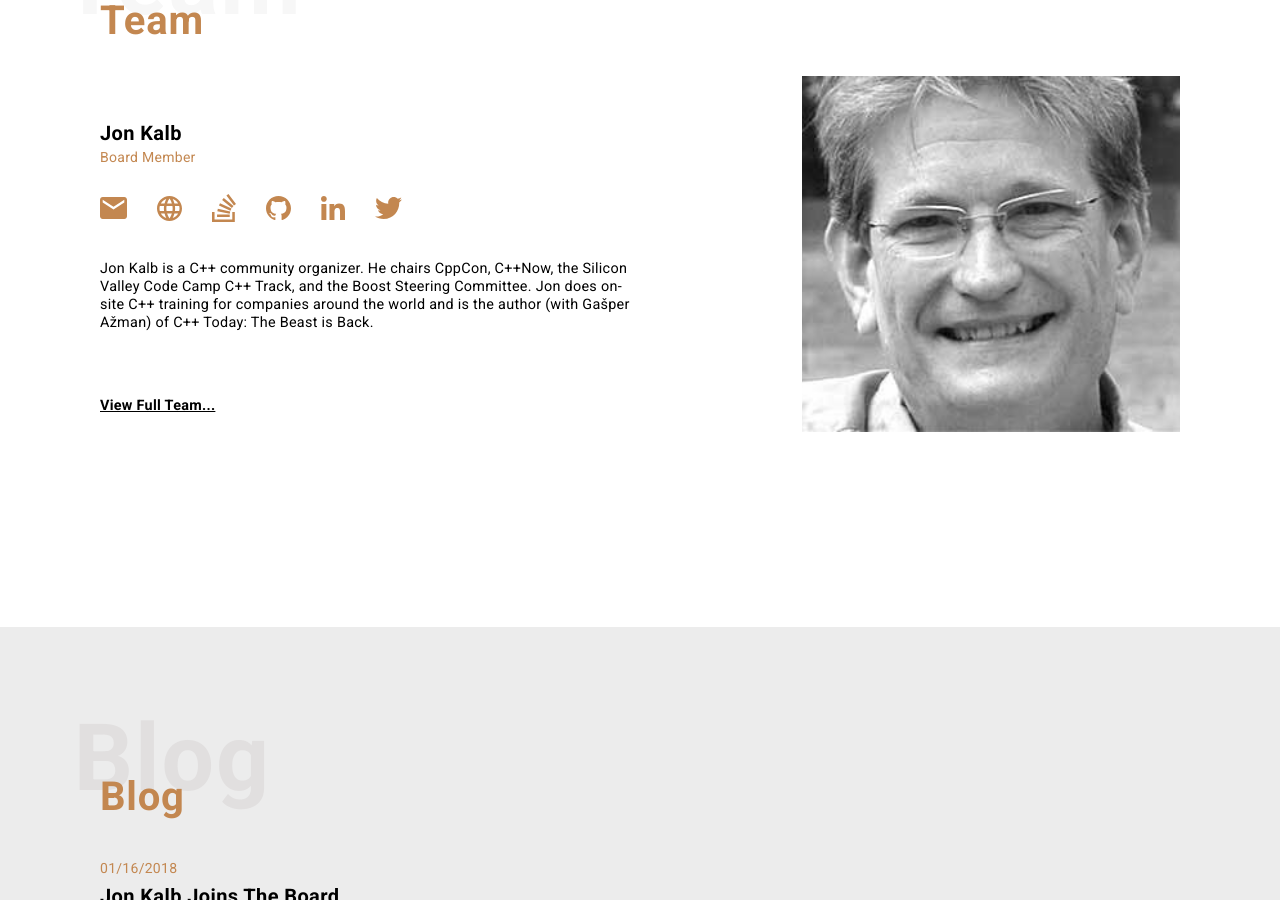
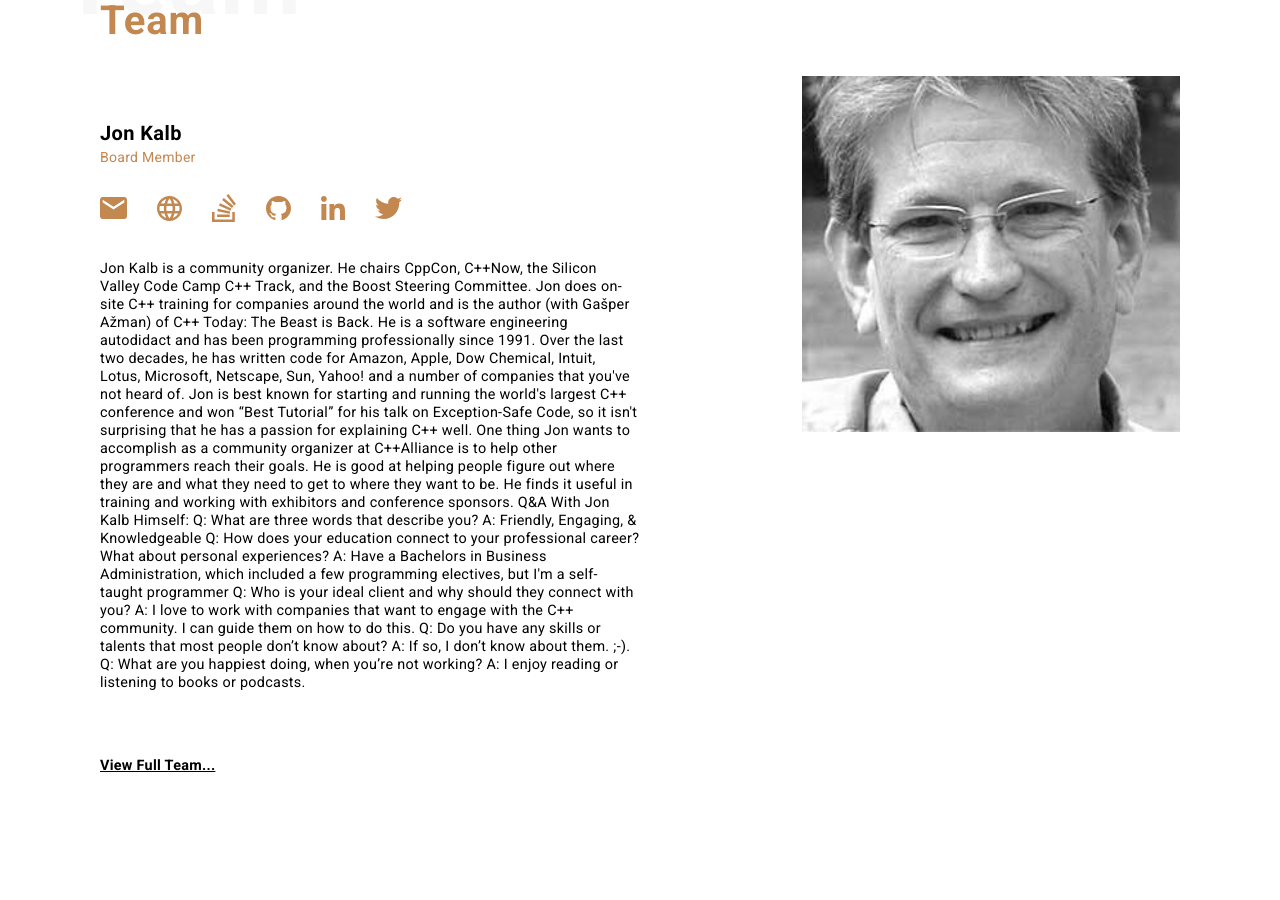
Before and after one commit to unecigarettewm/cppa-www, a Jekyll site: the page built from people/jon.html, in a window 1280 px wide and 900 px high, scrolled down 204 px. Built offline with Jekyll 4.4.1, drawn with Linux system fonts in a browser that asks for light colours.

Commit message:
Update jon.html
new bio

```diff
--- a/people/jon.html
+++ b/people/jon.html
@@ -13,7 +13,40 @@ linkedin: https://www.linkedin.com/in/jonkalb/
 twitter: https://twitter.com/_JonKalb/
 image: /images/people/jon.jpg
 ---
-Jon Kalb is a C++ community organizer. He chairs CppCon, C++Now, the Silicon
-Valley Code Camp C++ Track, and the Boost Steering Committee. Jon does on-site
-C++ training for companies around the world and is the author (with Gašper
-Ažman) of C++ Today: The Beast is Back.
+Jon Kalb is a community organizer. He chairs CppCon, C++Now, the
+Silicon Valley Code Camp C++ Track, and the Boost Steering Committee.
+Jon does on-site C++ training for companies around the world and is
+the author (with Gašper Ažman) of C++ Today: The Beast is Back.
+
+He is a software engineering autodidact and has been programming
+professionally since 1991. Over the last two decades, he has written
+code for Amazon, Apple, Dow Chemical, Intuit, Lotus, Microsoft,
+Netscape, Sun, Yahoo! and a number of companies that you've not heard
+of.
+
+Jon is best known for starting and running the world's largest C++
+conference and won “Best Tutorial” for his talk on Exception-Safe
+Code, so it isn't surprising that he has a passion for explaining C++
+well.
+
+One thing Jon wants to accomplish as a community organizer at
+C++Alliance is to help other programmers reach their goals. He is good
+at helping people figure out where they are and what they need to get
+to where they want to be. He finds it useful in training and working
+with exhibitors and conference sponsors.
+
+Q&A With Jon Kalb Himself:
+
+Q: What are three words that describe you?
+A: Friendly, Engaging, & Knowledgeable
+Q: How does your education connect to your professional career? What
+about personal experiences?
+A: Have a Bachelors in Business Administration, which included a few
+programming electives, but I'm a self-taught programmer
+Q: Who is your ideal client and why should they connect with you?
+A: I love to work with companies that want to engage with the C++
+community. I can guide them on how to do this.
+Q: Do you have any skills or talents that most people don’t know about?
+A: If so, I don’t know about them. ;-).
+Q: What are you happiest doing, when you’re not working?
+A: I enjoy reading or listening to books or podcasts.
```
